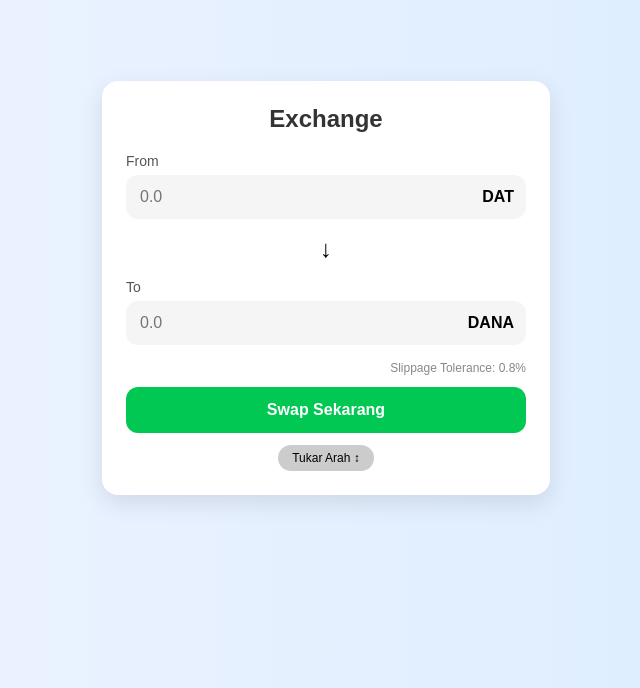
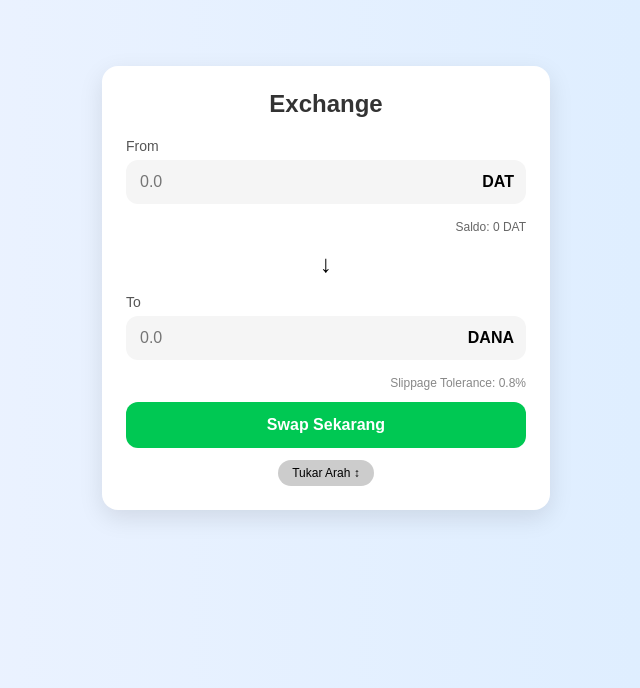
Before and after one commit to Sem955/Spide-Dana, a plain HTML site: page swap.html in a window 1280 px wide. Shown: the part 112-800 px from the top of the page, without its empty margins (314-954 px from the left). Drawn offline with Linux system fonts and the light colour scheme.

Commit message:
Update swap.html

```diff
--- a/swap.html
+++ b/swap.html
@@ -118,6 +118,10 @@
       </div>
     </div>
 
+    <div id="saldoDatText" style="font-size: 12px; color: #666; text-align: right; margin-top: 4px;">
+  Saldo: 0 DAT
+    </div>
+
     <div class="arrow">↓</div>
 
     <div class="input-group">
```
